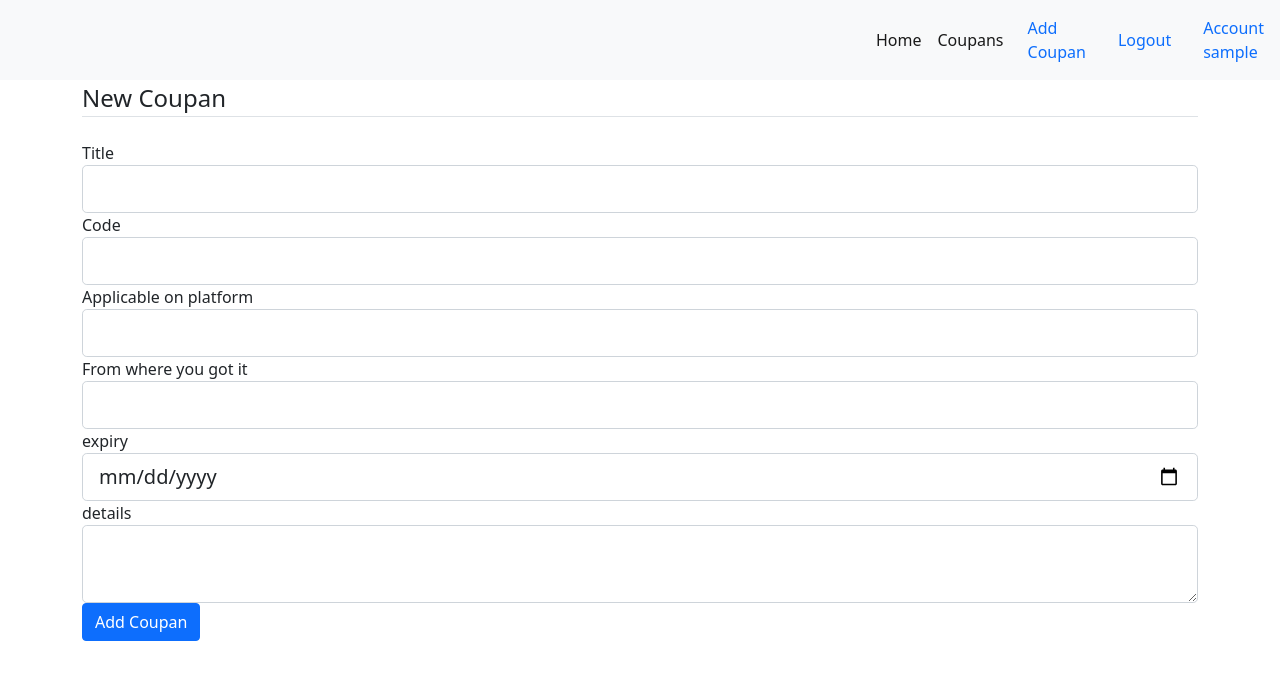
After one commit to Rishabh-Jain21/Flask-Coupan-Manager, a Flask app: page /coupan/new in a window 1280 px wide. The commit adds this page. Shown: the top 680 px of the page. Run offline with Flask 3, Linux system fonts and the light colour scheme; a user stored in the database is signed in; tables that the repository leaves empty hold one stand-in row (values such as "Sample post").

Commit message:
functionality to add coupans implemented

```diff
--- a/coupans_manager/forms.py
+++ b/coupans_manager/forms.py
@@ -1,9 +1,12 @@
 from flask_wtf import FlaskForm
 from wtforms import (
+    DateField,
+    DateTimeField,
     StringField,
     PasswordField,
     SubmitField,
     BooleanField,
+    TextAreaField,
     ValidationError,
 )
 from wtforms.validators import DataRequired, Length, Email, EqualTo
@@ -60,3 +63,16 @@ class UpdateAccountForm(FlaskForm):
             user = User.query.filter_by(email=email.data).first()
             if user:
                 raise ValidationError("That email is taken.Please choose different one")
+
+class CoupanForm(FlaskForm):
+    title = StringField("Title", validators=[DataRequired(), Length(min=2, max=20)])
+    code = StringField("Code", validators=[DataRequired(), Length(min=2, max=20)])
+    platform_apply = StringField(
+        "Applicable on platform", validators=[DataRequired(), Length(min=2, max=20)]
+    )
+    platform_get = StringField(
+        "From where you got it", validators=[DataRequired(), Length(min=2, max=20)]
+    )
+    expiry_date = DateField("expiry", validators=[DataRequired()], format="%Y-%m-%d")
+    details = TextAreaField("details", validators=[DataRequired()])
+    submit = SubmitField("Add Coupan")
--- a/coupans_manager/routes.py
+++ b/coupans_manager/routes.py
@@ -1,33 +1,13 @@
 from coupans_manager.models import User, Coupan
 from flask import render_template, flash, redirect, url_for, request
-from coupans_manager.forms import RegistrationForm, LoginForm, UpdateAccountForm
+from coupans_manager.forms import (
+    RegistrationForm,
+    LoginForm,
+    UpdateAccountForm,
+    CoupanForm,
+)
 from coupans_manager import app, bcrypt, db
 from flask_login import login_required, login_user, current_user, logout_user
-
-coupans_list = [
-    {
-        "coupan_id": 1,
-        "title": "get 50% off on any product",
-        "code": "123456789",
-        "platform_to_apply": "Flipkart",
-        "platform_we_got_from": "googlepay",
-        "expiry_date": "Oct 12,2025",
-        "details": "get 50% off on any product, Valid only on first purchase",
-        "is_expired": False,
-        "is_redemmed": False,
-    },
-    {
-        "coupan_id": 2,
-        "title": "get 70% off on first purchase",
-        "code": "987654",
-        "platform_to_apply": "Amazon",
-        "platform_we_got_from": "paytm",
-        "expiry_date": "Aug 17,2024",
-        "details": "get 70% off on first purchase,valid for new users",
-        "is_expired": False,
-        "is_redemmed": False,
-    },
-]
 
 
 @app.route("/")
@@ -37,6 +17,7 @@ def index():
 
 @app.route("/coupans")
 def show_coupans():
+    coupans_list = Coupan.query.all()
     return render_template("coupans.html", coupans=coupans_list, title="ALL COUPANS")
 
 
@@ -100,3 +81,26 @@ def account():
         form.username.data = current_user.username
         form.email.data = current_user.email
     return render_template("account.html", title="Account", form=form)
+
+
+@app.route("/coupan/new", methods=["GET", "POST"])
+@login_required
+def new_coupan():
+    form = CoupanForm()
+    if form.validate_on_submit():
+        coupan_1 = Coupan(
+            title=form.title.data,
+            code=form.code.data,
+            platform_apply=form.platform_apply.data,
+            platform_get=form.platform_get.data,
+            expiry_date=form.expiry_date.data,
+            details=form.details.data,
+            author=current_user,
+        )
+        db.session.add(coupan_1)
+        db.session.commit()
+
+        flash("New Coupan Added", "success")
+        return redirect(url_for("show_coupans"))
+
+    return render_template("create_coupan.html", title="New Coupan", form=form)
--- /dev/null
+++ b/coupans_manager/templates/create_coupan.html
@@ -0,0 +1,92 @@
+{% extends "layout.html" %}
+{% block content %}
+<div>
+    <form method="POST" action="">
+        {{ form.hidden_tag() }}
+
+        <fieldset class="form-group">
+            <legend class="border-bottom mb-4">New Coupan</legend>
+            <div class="form-group">
+                {{form.title.label(class="form-control-label")}} {% if form.title.errors
+                %} {{form.email(class="form-control form-control-lg is-invalid")}}
+                <div class="invalid-feedback">
+                    {% for error in form.title.errors %}
+                    <span>{{error}}</span>
+                    {% endfor %}
+                </div>
+
+                {% else %} {{form.title(class="form-control form-control-lg")}} {% endif
+                %}
+            </div>
+            <div class="form-group">
+                {{form.code.label(class="form-control-label")}} {% if
+                form.code.errors %} {{form.code(class="form-control
+                form-control-lg is-invalid")}}
+                <div class="invalid-feedback">
+                    {% for error in form.code.errors %}
+                    <span>{{error}}</span>
+                    {% endfor %}
+                </div>
+
+                {% else %} {{form.code(class="form-control form-control-lg")}} {%
+                endif %}
+            </div>
+
+            <div class="form-group">
+                {{form.platform_apply.label(class="form-control-label")}} {% if form.platform_apply.errors
+                %} {{form.platform_apply(class="form-control form-control-lg is-invalid")}}
+                <div class="invalid-feedback">
+                    {% for error in form.platform_apply.errors %}
+                    <span>{{error}}</span>
+                    {% endfor %}
+                </div>
+
+                {% else %} {{form.platform_apply(class="form-control form-control-lg")}} {% endif
+                %}
+
+                <div class="form-group">
+                    {{form.platform_get.label(class="form-control-label")}} {% if
+                    form.platform_get.errors %} {{form.platform_get(class="form-control
+                    form-control-lg is-invalid")}}
+                    <div class="invalid-feedback">
+                        {% for error in form.platform_get.errors %}
+                        <span>{{error}}</span>
+                        {% endfor %}
+                    </div>
+
+                    {% else %} {{form.platform_get(class="form-control form-control-lg")}} {%
+                    endif %}
+                </div>
+
+                <div class="form-group">
+                    {{form.expiry_date.label(class="form-control-label")}} {% if form.expiry_date.errors
+                    %} {{form.email(class="form-control form-control-lg is-invalid")}}
+                    <div class="invalid-feedback">
+                        {% for error in form.expiry_date.errors %}
+                        <span>{{error}}</span>
+                        {% endfor %}
+                    </div>
+
+                    {% else %} {{form.expiry_date(class="form-control form-control-lg")}} {% endif
+                    %}
+
+                    <div class="form-group">
+                        {{form.details.label(class="form-control-label")}} {% if
+                        form.details.errors %} {{form.details(class="form-control
+                        form-control-lg is-invalid")}}
+                        <div class="invalid-feedback">
+                            {% for error in form.details.errors %}
+                            <span>{{error}}</span>
+                            {% endfor %}
+                        </div>
+
+                        {% else %} {{form.details(class="form-control form-control-lg")}} {%
+                        endif %}
+                    </div>
+
+        </fieldset>
+        <div class="form-group">{{form.submit(class="btn btn-primary")}}</div>
+    </form>
+</div>
+
+{% endblock content %}
--- a/coupans_manager/templates/layout.html
+++ b/coupans_manager/templates/layout.html
@@ -29,6 +29,7 @@
           <a class="nav-link active" aria-current="page" href="{{url_for('show_coupans')}}">Coupans</a>
         </li>
       </ul>
+      <a class="nav-link active" aria-current="page" href="{{url_for('new_coupan')}}">Add Coupan</a>
       {% if current_user.is_authenticated %}
       <a class="nav-link active" aria-current="page" href="{{url_for('logout')}}">Logout</a>
       <a class="nav-link active" aria-current="page" href="{{url_for('account')}}">Account {{current_user.username}}</a>
```
Also changed, not shown: coupans_manager/templates/coupans.html (+8 -9 lines).
